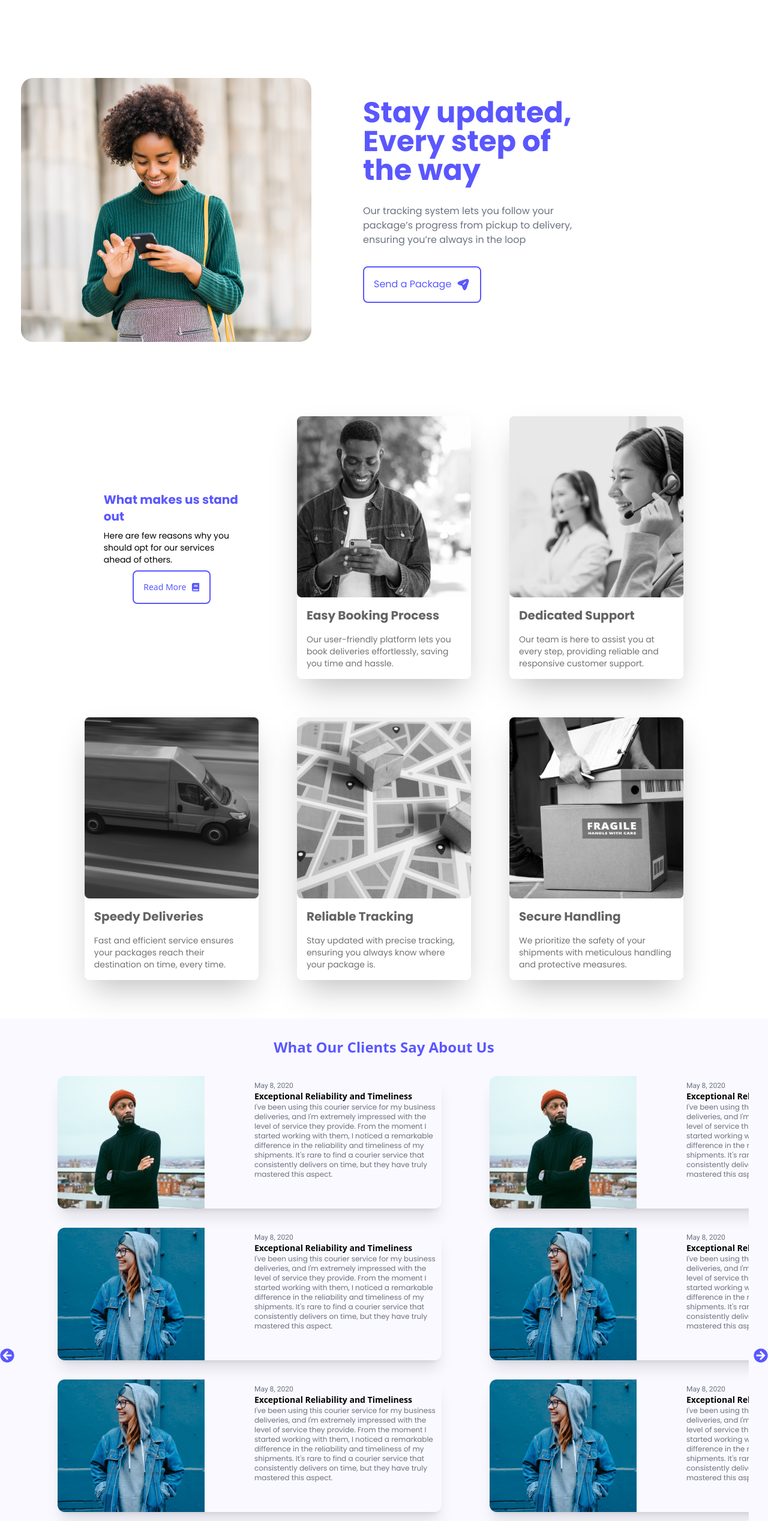
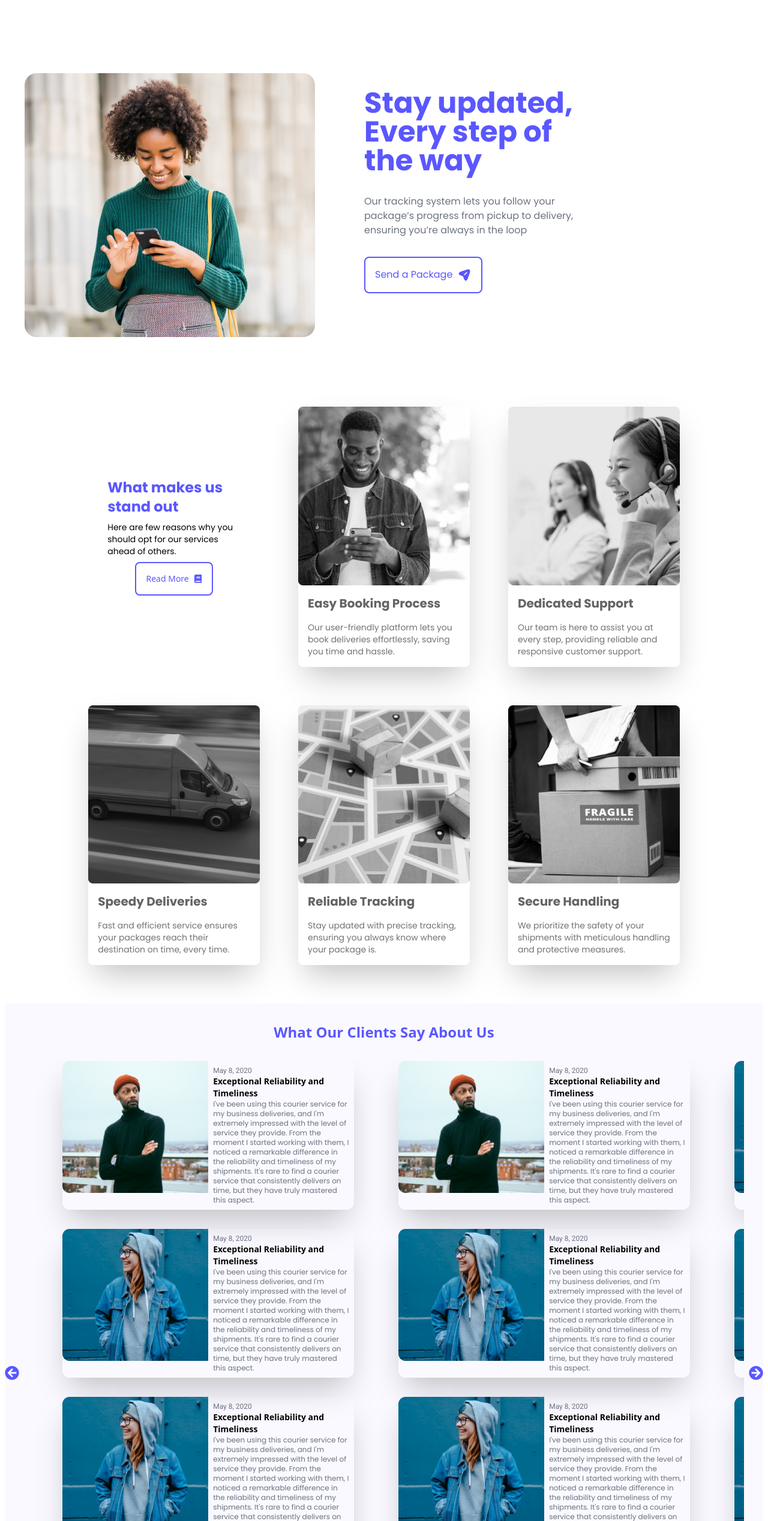
Before and after one commit to thamesblanq/cargo_site, a React (Vite) app: page / in a window 1280 px wide. Shown: the part 2330-4866 px from the top of the page at 60% size. Built offline with nearby package versions, Linux system fonts and the light colour scheme.

Commit message:
more checks

```diff
--- a/src/App.jsx
+++ b/src/App.jsx
@@ -35,7 +35,7 @@ function App() {
       {
         isLoading && (
           <>
-            <div className="w-full min-h-screen bg-white flex flex-col items-center justify-center px-2 md:px-0 overflow-hidden scroll-smooth">
+            <div className="w-full min-h-screen bg-white flex flex-col items-center justify-center md:px-0 overflow-hidden scroll-smooth">
                 <div className="bg-[#F9F9F9] w-full min-h-screen px-2 md:px-4 scroll-smooth">
                     <Header />
                     <Section />
--- a/src/component/Card.jsx
+++ b/src/component/Card.jsx
@@ -95,8 +95,8 @@ const Card = () => {
 
   return (
     <div className="carousel w-full mt-8 h-[70%]">
-        <ul className="grid  grid-cols-3 md:grid-cols-3 md:grid-rows-1 overflow-x-auto h-[90%] justify-start w-full gap-x-64 gap-y-8 md:gap-y-8 md:gap-x-[45rem] px-8 md:px-16 scrollbar-hide scroll-smooth" ref={content}>
-            {obj.map(item => <li key={item.id} className="grid md:grid-cols-2 w-[50vw] h-auto rounded-xl hover:scale-100 cursor-pointer duration-500 ease-in-out shadow-xl">
+        <ul className="grid  grid-cols-3 md:grid-cols-3 md:grid-rows-1 overflow-x-auto h-[90%] justify-start w-full gap-x-72 gap-y-8 md:gap-y-8 md:gap-x-[35rem] px-8 md:px-16 scrollbar-hide scroll-smooth" ref={content}>
+            {obj.map(item => <li key={item.id} className="grid md:grid-cols-2 w-[60vw] md:w-[38vw] h-auto rounded-xl hover:skew-y-3 cursor-pointer duration-500 ease-in-out shadow-2xl">
                 <div className="h-full">
                     <img src={item.img} className="block object-cover"></img>
                 </div>
--- a/src/component/Content.jsx
+++ b/src/component/Content.jsx
@@ -17,7 +17,7 @@ import Review from './Review';
 const Content = () => {
 
   return (
-    <main className='w-full bg-white py-8'>
+    <main className='w-full bg-white py-8 px-2'>
       <section className='w-full my-8'>
         <div className='flex flex-col-reverse md:flex-row items-center justify-around md:gap-4 mt-16'>
             <div>
@@ -66,12 +66,12 @@ const Content = () => {
         </div>
       </section>
 
-      <section className='w-full my-4 h-screen md:h-[80%] mt-8'>
+      <section className='w-full my-4 h-screen md:h-[80%] mt-2'>
         <div className='flex flex-col-reverse md:flex-row items-center justify-around md:gap-4'>
             <div>
                   <img src={picThree}></img>
             </div>
-            <div className='md:w-[50%] h-[50vh] px-8 md:px-0 flex flex-col items-start justify-center mt-8 mb-16'>
+            <div className='md:w-[50%] h-[50vh] px-8 md:px-0 flex flex-col items-start justify-center mt-4 mb-16'>
                       <h1 className='text-primary font-bold text-3xl font-poppins md:text-5xl md:w-[60%] mb:-2 md:mb-8'>Stay updated, Every step of the way</h1>
                       <p className='w-[80%] md:w-[60%] mb-2 md:mb-8 font-poppins text-gray-500'>Our tracking system lets you follow your package’s progress from pickup to delivery, ensuring you’re always in the loop</p>
                       <Button />
@@ -84,7 +84,7 @@ const Content = () => {
         <div className='grid grid-cols-1 md:grid-cols-3 gap-8 md:gap-16 md:w-[80%] mx-auto place-content-center'>
 
           <div className='flex items-center justify-center flex-col rounded-lg p-8 h-[50vh] md:h-auto'>
-            <h1 className='text-primary font-bold text-sm md:text-xl mb-2 font-poppins'>What makes us stand out</h1>
+            <h1 className='text-primary font-bold text-xl md:text-2xl mb-2 font-poppins'>What makes us stand out</h1>
             <p className='text-xs md:text-sm mb-2 font-poppins'>Here are few reasons why you should opt for our services ahead of others.</p>
             <button className='text-[#5A57FF] flex justify-around items-center px-2 text-xs md:text-sm md:p-4 border-2 gap-2 rounded-lg border-[#5A57FF] hover:translate-y-3 duration-500 ease-in-out'>Read More<FaBook /></button>
           </div>
--- a/src/component/Footer.jsx
+++ b/src/component/Footer.jsx
@@ -2,15 +2,19 @@ import { FaDiscord, FaFacebook, FaTwitter, FaInstagram } from "react-icons/fa"
 
 
 const Footer = () => {
+    const year = new Date().getFullYear();
   return (
     <footer className="w-full mt-4">
+
+        <div>
+
                     <section className="grid grid-cols-1 md:grid-cols-2 gap-y-2">
 
-            <div className="flex justify-between px-8 md:px-0 md:justify-around items-start">
+                                    <div className="grid grid-cols-2 gap-x-32 order-2 md:order-1 md:gap-auto md:flex px-8 md:px-0 md:justify-around items-start">
 
-                <div className="flex flex-col gap-4">
+                                        <div className="flex flex-col gap-4 mb-2 md:mb-0 order-2 md:order-1">
                                             <h1 className="text-primary font-bold font-poppins">Cargo</h1>
-                    <div className="flex items-center justify-around gap-4 flex-col md:flex-row">
+                                            <div className="flex items-center justify-around gap-4 flex-row md:flex-row">
                                                 <FaDiscord className="text-xl font-bold hover:text-purple-800 cursor-pointer"/>
                                                 <FaFacebook className="text-xl font-bold hover:text-blue-600 cursor-pointer"/>
                                                 <FaTwitter className="text-xl font-bold hover:text-blue-400 cursor-pointer"/>
@@ -18,7 +22,7 @@ const Footer = () => {
                                             </div>
                                         </div>
 
-                <div>
+                                        <div className="order-1 md:order-2">
                                             <h1 className="font-bold text-sm text-black mb-4">Company</h1>
                                             <a href="#" className="text-xs text-gray-500 cursor-pointer block hover:underline pb-4 md:mb-0">About</a>
                                             <a href="#" className="text-xs text-gray-500 cursor-pointer block hover:underline pb-4 md:mb-0">Blog</a>
@@ -30,7 +34,7 @@ const Footer = () => {
                                     </div>
 
 
-            <div className="flex justify-between px-8 md:px-0 md:justify-around items-start">
+                                    <div className="grid grid-cols-2 gap-x-32 order-1 md:order-2 md:gap-auto md:flex px-8 md:px-0 md:justify-around items-start">
 
                                         <div>
                                             <h1 className="font-bold text-sm text-black mb-4">About Us</h1>
@@ -50,6 +54,14 @@ const Footer = () => {
 
                     </section>
 
+        </div>
+
+
+        <div className="flex items-center justify-center w-full h-[10vh] px-4">
+            <p className="text-black font-medium font-poppins text-xs md:text-xl">Copyright&copy; 2021-{year}. Made by Eric & design by <a href="https://www.behance.net/heritageatiba" className="underline">designMojo</a></p>
+        </div>
+
+
     </footer>
   )
 }
```
Lines whose indentation alone changed are shown as unchanged.
